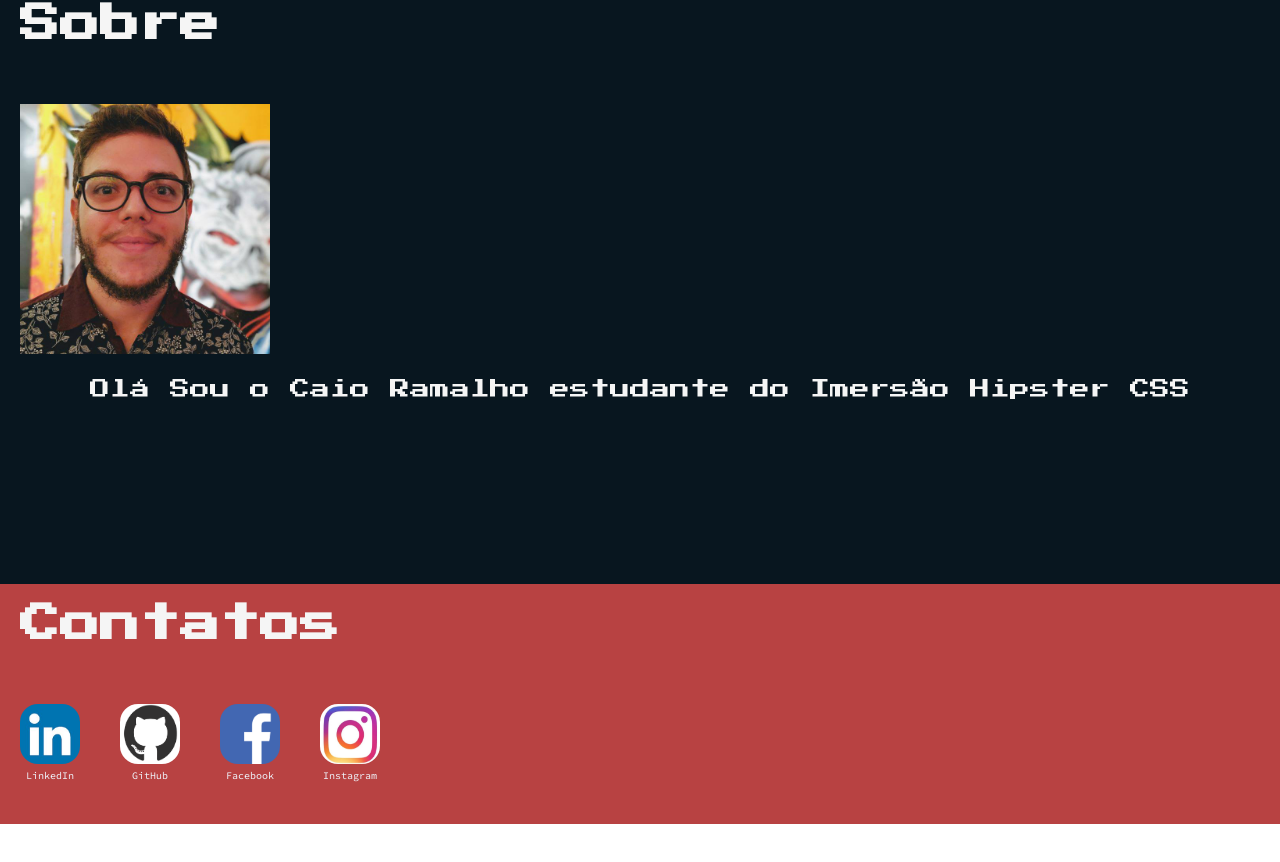
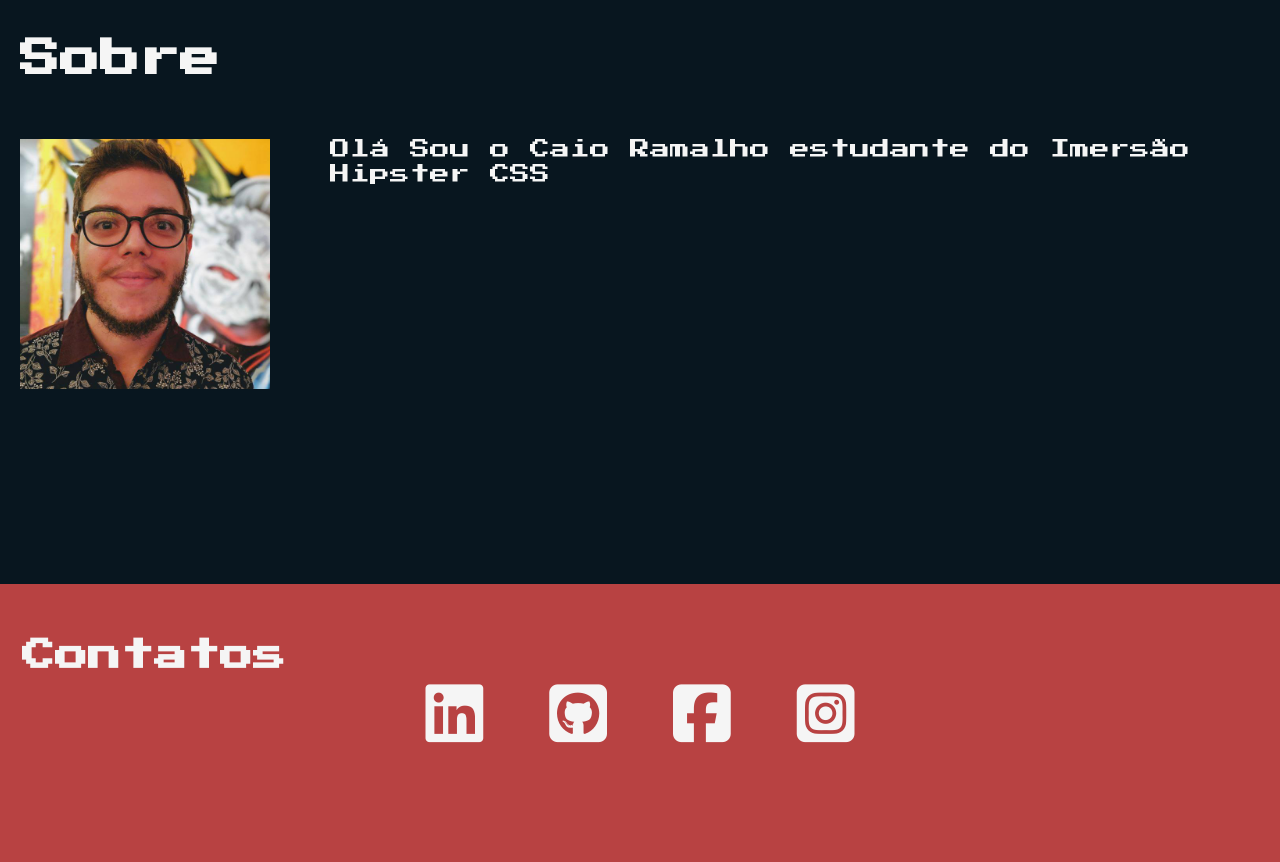
Before and after one commit to caioramalho/CaioRamalho, a plain HTML site: page index.html in a window 1280 px wide. Shown: the part 816-1678 px from the top of the page. Before the commit the page ends 1640 px from the top, so only its background shows below. Drawn offline with Linux system fonts and the light colour scheme.

Commit message:
Versão4

```diff
--- a/css/estilos.css
+++ b/css/estilos.css
@@ -47,6 +47,7 @@ header {
   position: fixed;
   width: 100vw;
   top: 0;
+  z-index: 1;
 
 }
 
@@ -66,12 +67,29 @@ header {
 }
 
 a {
-  color: teal;
+  color: black;
   text-decoration: none;
 }
 
 a:hover {
   text-decoration: underline;
+}
+
+.titulo {
+  transform: scale(0.2) translateY(50vh);
+  opacity: 0;
+  animation: 1s cubic-bezier(0.755, 0.05, 0.855, 0.06) 500ms animacaoTitulo forwards;
+}
+
+@keyframes animacaoTitulo {
+  from {
+    transform: scale(0.9) translateY(-65vh);
+    opacity: 0;
+  }
+  to {
+    transform: scale(1) translateY(0);
+    opacity: 1;
+  }
 }
 
 .site-subtitle,
@@ -90,18 +108,10 @@ a:hover {
  font-family: 'Press Start 2P', cursive;
  line-height: 1.8em;
 }
-.portfolio {
-  padding: 2em;
-  height: 100vh;
-}
-.portfolio h2 {
-  font-family: 'Press Start 2P', cursive;
-  color: whitesmoke;
-  margin-bottom: 1.5em;
-  font-size: 2em;
-}
+
 .Sobre {
   padding: 1em;
+  padding-top: 55px;
   height: 75vh;
   background-color: rgb(8, 22, 31);
 }
@@ -120,27 +130,41 @@ a:hover {
   text-align: center;
   font-family: 'Press Start 2P', cursive;
   padding: 1em;
+  display: contents;
+	word-wrap: break-word;
 }
-.portfolio {
+.Sobre .div1{
+	display: inline-block;
+  vertical-align: middle;
+}
+.Sobre .div2{
+	display: inline-block;
+	float: right;
+	width: 75%;
+
+}
+.Contatos {
   padding: 1em;
-  height: 30vh;
+  padding-top: 55px;
+  height: 50vh;
   background-color:rgb(184, 66, 66);
+  font-family: 'Press Start 2P', cursive;
+  color: whitesmoke;
+  font-size: 22px;
+  border: 10px;
 }
-.portfolio .grid {
-  display: grid;
-  gap: 2em;
-  grid-template-columns: repeat(4,60px);
-}
-.portfolio figure {
+
+.Contatos .icons {
   text-align: center;
 }
-.portfolio figcaption{
-  color: aliceblue;
-  font-size: 10px;
-  text-align: center;
+
+.Contatos a{
+  color: whitesmoke;
+  font-size: 3em;
+  transition: text-shadow 1s;
 }
-.img-portfolio {
-  height: 60px;
-  width: 60px;
-  border-radius: 30%;
-  }
+.Contatos a:active,
+.Contatos a:hover  {
+  text-decoration: none;
+  text-shadow: 0px 0px 10px rgb(21, 0, 114);
+}
--- a/index.html
+++ b/index.html
@@ -7,48 +7,47 @@
   <link rel="stylesheet" href="css/estilos.css">
   <link href="https://fonts.googleapis.com/css2?family=Gloria+Hallelujah&family=Press+Start+2P&family=Source+Code+Pro&display=swap"
 	rel="stylesheet">
+	<script src="https://kit.fontawesome.com/2f88c6fb7f.js" crossorigin="anonymous"></script>
 </head>
 <body>
   <header>
 		<nav class="menu">
 			<ul>
 				<li><a href="#Sobre">Sobre</a></li>
-				<li><a href="#">Projetos</a></li>
-				<li><a href="#">Contato</a></li>
+				<li><a href="#Contatos">Contato</a></li>
 			</ul>
 		</nav>
-		<div>
+		<div class="titulo">
 			<h1 class="site-title">Caio Ramalho</h1>
-			<h2 class="site-subtitle">Em Desenvolvimento</h2>
+			<h2 class="site-subtitle">Seja bem vindo ao meu Website</h2>
 		</div>
   </header>
-  <section class="Sobre">
+  <section class="Sobre" id="Sobre">
 		<h2>Sobre</h2>
+			<div class="div1">
 				<figure>
 					<img class="img-Sobre" src="./img/Sobre.jpg" alt="Sobre">
 				</figure>
+			</div>
+				<div class="div2">
 					<p>Olá Sou o Caio Ramalho estudante do Imersão Hipster CSS</p>
 				</div>
 	</section>
-  <section class="portfolio">
+	<section class="Contatos" id="Contatos">
 		<h2>Contatos</h2>
-		<div class="grid">
-			<figure>
-				<img class="img-portfolio" src="./img/LinkedIn.png" alt="LinkedIn">
-				<figcaption>LinkedIn</figcaption>
-			</figure>
-			<figure>
-        <img class="img-portfolio" src="./img/Git.png" alt=">GitHub">
-				<figcaption>GitHub</figcaption>
-			</figure>
-			<figure>
-				<img class="img-portfolio" src="./img/Facebook.png" alt="Facebook">
-				<figcaption>Facebook</figcaption>
-			</figure>
-			<figure>
-				<img class="img-portfolio" src="./img/Instagram.png" alt="Instagram">
-				<figcaption>Instagram</figcaption>
-			</figure>
+		<div class="grid icons">
+				<a target="_blank" href="https://linkedin.com/in/caioramalho">
+					<i class="fab fa-linkedin"></i>
+				</a>
+				<a target="_blank" href="https://github.com/caioramalho">
+					<i class="fab fa-github-square"></i>
+				</a>
+				<a target="_blank" href="https://www.facebook.com/caioramalho">
+					<i class="fab fa-facebook-square"></i>
+				</a>
+				<a target="_blank" href="https://instagram.com/caiomsramalho">
+					<i class="fab fa-instagram-square"></i>
+				</a>
 			</div>
 		</section>
 	</body>
```
Lines whose indentation alone changed are shown as unchanged.
